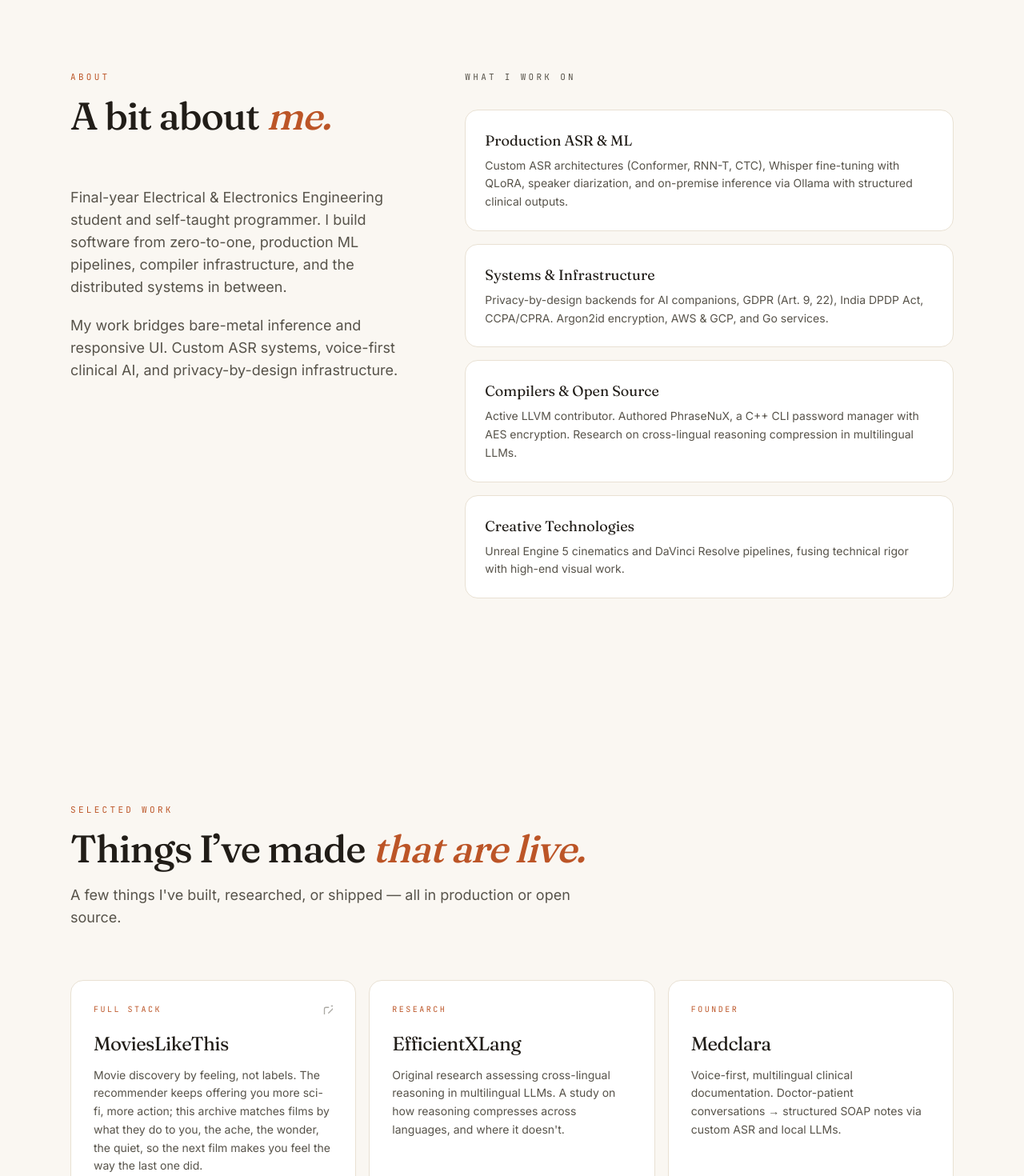
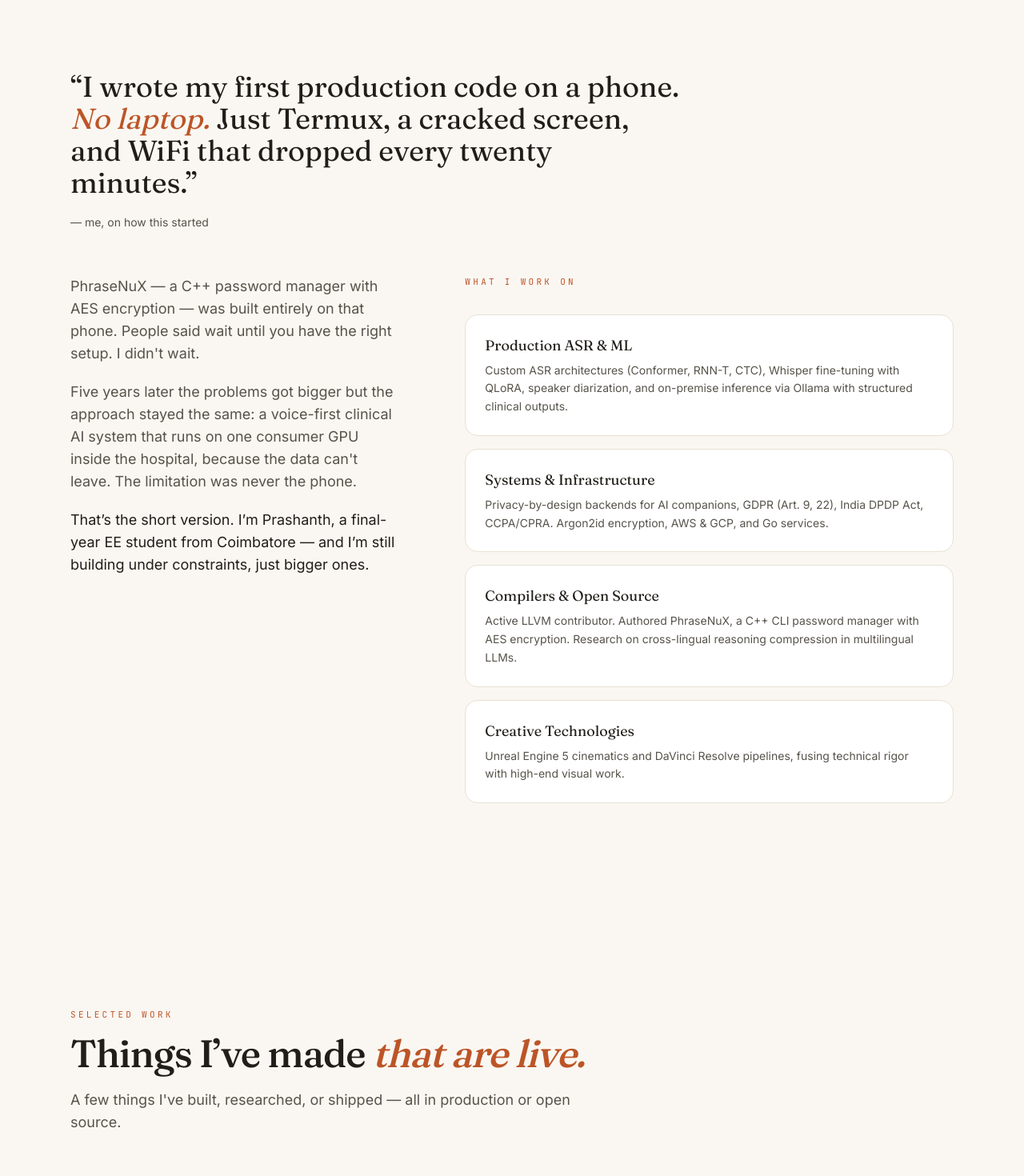
Before and after one commit to StarOne01/StarOne01.github.io, a Next.js app: page / in a window 1280 px wide. Shown: the part 840-2310 px from the top of the page at 80% size. Built offline with nearby package versions, Linux system fonts and the light colour scheme.

Commit message:
rebuild content from research: story-driven arc, smaller hero line, bottom nav

```diff
--- a/src/app/page.tsx
+++ b/src/app/page.tsx
@@ -1,5 +1,5 @@
 import Hero from "@/components/sections/hero";
-import About from "@/components/sections/about";
+import Story from "@/components/sections/story";
 import Work from "@/components/sections/work";
 import Experience from "@/components/sections/experience";
 import Stack from "@/components/sections/stack";
@@ -10,7 +10,7 @@ export default function Home() {
   return (
     <main id="main" tabIndex={-1}>
       <Hero />
-      <About />
+      <Story />
       <Work />
       <Experience />
       <Stack />
--- a/src/components/sections/about.tsx
+++ /dev/null
@@ -1,61 +0,0 @@
-"use client";
-import { motion } from "framer-motion";
-import { site, expertise } from "@/data/site";
-import SectionHeader from "@/components/ui/section-header";
-
-export default function About() {
-  return (
-    <section id="about" className="py-24 md:py-32 px-6 max-w-6xl mx-auto">
-      <div className="grid grid-cols-1 lg:grid-cols-12 gap-12 lg:gap-20">
-        <div className="lg:col-span-5">
-          <SectionHeader
-            eyebrow="about"
-            title={
-              <>
-                A bit about <span className="text-clay italic">me.</span>
-              </>
-            }
-          />
-          <div className="space-y-5 text-ink-soft text-base md:text-lg leading-relaxed">
-            {site.bio.map((p, i) => (
-              <motion.p
-                key={i}
-                initial={{ opacity: 0, y: 10 }}
-                whileInView={{ opacity: 1, y: 0 }}
-                viewport={{ once: true, margin: "-80px" }}
-                transition={{ duration: 0.5, delay: i * 0.1 }}
-              >
-                {p}
-              </motion.p>
-            ))}
-          </div>
-        </div>
-
-        <div className="lg:col-span-7">
-          <p className="font-mono text-[11px] tracking-[0.3em] uppercase text-ink-soft mb-8">
-            what I work on
-          </p>
-          <ul className="space-y-4">
-            {expertise.map((area, i) => (
-              <motion.li
-                key={area.title}
-                initial={{ opacity: 0, y: 12 }}
-                whileInView={{ opacity: 1, y: 0 }}
-                viewport={{ once: true, margin: "-40px" }}
-                transition={{ duration: 0.4, delay: i * 0.06 }}
-                className="group p-6 rounded-2xl bg-white border border-sand hover:border-clay/40 transition-colors"
-              >
-                <h3 className="font-serif text-lg text-ink mb-1.5">
-                  {area.title}
-                </h3>
-                <p className="text-ink-soft text-sm leading-relaxed">
-                  {area.description}
-                </p>
-              </motion.li>
-            ))}
-          </ul>
-        </div>
-      </div>
-    </section>
-  );
-}
--- a/src/components/sections/hero.tsx
+++ b/src/components/sections/hero.tsx
@@ -35,10 +35,9 @@ export default function Hero() {
           initial={{ opacity: 0, y: 12 }}
           animate={{ opacity: 1, y: 0 }}
           transition={{ delay: 0.25, duration: 0.7 }}
-          className="mt-6 text-lg sm:text-xl md:text-2xl text-ink-soft leading-relaxed max-w-xl"
+          className="mt-6 text-base sm:text-lg text-ink-soft leading-relaxed max-w-md"
         >
-          I build things that live in the real world — speech models that understand people,
-          compilers that run faster, and the occasional film recommender.
+          {site.intro}
         </motion.p>
 
         <motion.div
@@ -84,7 +83,7 @@ export default function Hero() {
         className="absolute bottom-8 inset-x-0 z-10 flex justify-center"
       >
         <Link
-          href="#about"
+          href="#story"
           className="group flex flex-col items-center gap-2 text-[11px] tracking-[0.25em] uppercase text-ink-soft/70 hover:text-ink transition-colors"
         >
           <span>scroll</span>
--- /dev/null
+++ b/src/components/sections/story.tsx
@@ -0,0 +1,77 @@
+"use client";
+import { motion } from "framer-motion";
+import { story, site, expertise } from "@/data/site";
+
+export default function Story() {
+  return (
+    <section id="story" className="py-24 md:py-32 px-6 max-w-6xl mx-auto">
+      <motion.blockquote
+        initial={{ opacity: 0, y: 16 }}
+        whileInView={{ opacity: 1, y: 0 }}
+        viewport={{ once: true, margin: "-80px" }}
+        transition={{ duration: 0.7 }}
+        className="max-w-3xl"
+      >
+        <p className="font-serif text-2xl sm:text-3xl md:text-4xl leading-snug text-ink">
+          &ldquo;I wrote my first production code on a phone.{" "}
+          <span className="text-clay italic">No laptop.</span> Just Termux, a cracked
+          screen, and WiFi that dropped every twenty minutes.&rdquo;
+        </p>
+        <footer className="mt-5 text-sm text-ink-soft">— me, on how this started</footer>
+      </motion.blockquote>
+
+      <div className="mt-14 grid grid-cols-1 lg:grid-cols-12 gap-12 lg:gap-20">
+        <div className="lg:col-span-5 space-y-5 text-ink-soft text-base md:text-lg leading-relaxed">
+          <motion.p
+            initial={{ opacity: 0, y: 10 }}
+            whileInView={{ opacity: 1, y: 0 }}
+            viewport={{ once: true, margin: "-80px" }}
+            transition={{ duration: 0.5 }}
+          >
+            {story.after}
+          </motion.p>
+          <motion.p
+            initial={{ opacity: 0, y: 10 }}
+            whileInView={{ opacity: 1, y: 0 }}
+            viewport={{ once: true, margin: "-80px" }}
+            transition={{ duration: 0.5, delay: 0.1 }}
+          >
+            {story.now}
+          </motion.p>
+          <motion.p
+            initial={{ opacity: 0, y: 10 }}
+            whileInView={{ opacity: 1, y: 0 }}
+            viewport={{ once: true, margin: "-80px" }}
+            transition={{ duration: 0.5, delay: 0.15 }}
+            className="text-ink"
+          >
+            That&rsquo;s the short version. I&rsquo;m {site.name}, a final-year EE student
+            from {site.location.split(",")[0]} — and I&rsquo;m still building under
+            constraints, just bigger ones.
+          </motion.p>
+        </div>
+
+        <div className="lg:col-span-7">
+          <p className="font-mono text-[11px] tracking-[0.3em] uppercase text-clay mb-8">
+            what I work on
+          </p>
+          <ul className="space-y-4">
+            {expertise.map((area, i) => (
+              <motion.li
+                key={area.title}
+                initial={{ opacity: 0, y: 12 }}
+                whileInView={{ opacity: 1, y: 0 }}
+                viewport={{ once: true, margin: "-40px" }}
+                transition={{ duration: 0.4, delay: i * 0.06 }}
+                className="group p-6 rounded-2xl bg-white border border-sand hover:border-clay/40 transition-colors"
+              >
+                <h3 className="font-serif text-lg text-ink mb-1.5">{area.title}</h3>
+                <p className="text-ink-soft text-sm leading-relaxed">{area.description}</p>
+              </motion.li>
+            ))}
+          </ul>
+        </div>
+      </div>
+    </section>
+  );
+}
--- a/src/components/ui/navbar.tsx
+++ b/src/components/ui/navbar.tsx
@@ -33,8 +33,8 @@ export default function Nav() {
 
   return (
     <header
-      className={`fixed top-0 inset-x-0 z-[60] flex justify-center px-4 pt-4 transition-all duration-300 ${
-        isHomePage && !isScrolled ? "opacity-0 -translate-y-2 pointer-events-none" : "opacity-100"
+      className={`fixed bottom-4 inset-x-0 z-[60] flex justify-center px-4 transition-all duration-300 ${
+        isHomePage && !isScrolled ? "opacity-0 translate-y-2 pointer-events-none" : "opacity-100"
       }`}
     >
       <nav
--- a/src/data/site.ts
+++ b/src/data/site.ts
@@ -3,23 +3,27 @@ export const site = {
   handle: "StarOne01",
   role: "ML Systems Engineer",
   location: "Coimbatore, Tamil Nadu",
+  intro: "I build speech models, compilers, and the infrastructure between them.",
   bio: [
-    "Final-year Electrical & Electronics Engineering student and self-taught programmer. I build software from zero-to-one, production ML pipelines, compiler infrastructure, and the distributed systems in between.",
-    "My work bridges bare-metal inference and responsive UI. Custom ASR systems, voice-first clinical AI, and privacy-by-design infrastructure.",
+    "Final-year electrical engineering student from Coimbatore who taught himself to program on a phone with a cracked screen. These days I build production ASR systems, compiler infrastructure, and the distributed systems in between.",
+    "My favorite problems are the constrained ones: Tamil medical conversations running through an ASR pipeline on a single consumer GPU, fully on-premise — because Indian healthcare data can't leave the hospital.",
   ],
-  tagline: "Curiosity-driven engineer exploring systems from first principles.",
-  typingLines: [
-    "Curiosity-driven engineer exploring systems from first principles.",
-    "Production ASR, compilers, and systems in the wild.",
-    "Shipping ML pipelines and the infrastructure underneath.",
-  ],
+  tagline: "Constraint-driven engineer. Ships from first principles.",
   email: "ping@starone01.me",
   socials: {
     email: { label: "Email", value: "ping@starone01.me", href: "mailto:ping@starone01.me" },
     linkedin: { label: "LinkedIn", value: "in/StarOne01", href: "https://www.linkedin.com/in/StarOne01/" },
     github: { label: "GitHub", value: "@StarOne01", href: "https://github.com/StarOne01" },
   },
-  nav: ["Work", "Stack", "Experience", "Contact"],
+  nav: ["Story", "Work", "Experience", "Stack", "Contact"],
+} as const;
+
+export const story = {
+  quote:
+    "I wrote my first production code on a phone. No laptop. Just Termux, a cracked screen, and WiFi that dropped every twenty minutes.",
+  after:
+    "PhraseNuX — a C++ password manager with AES encryption — was built entirely on that phone. People said wait until you have the right setup. I didn't wait.",
+  now: "Five years later the problems got bigger but the approach stayed the same: a voice-first clinical AI system that runs on one consumer GPU inside the hospital, because the data can't leave. The limitation was never the phone.",
 } as const;
 
 export const expertise = [
@@ -128,29 +132,30 @@ export type WorkItem = {
 
 export const featuredWork: readonly WorkItem[] = [
   {
+    name: "Medclara",
+    tag: "Clinical AI · Co-founder",
+    description:
+      "Voice-first, multilingual clinical documentation. Tamil doctor-patient conversations become structured SOAP notes through custom ASR and local LLMs — on one GPU, fully on-premise.",
+  },
+  {
     name: "MoviesLikeThis",
     tag: "Full Stack",
     description:
-      "Movie discovery by feeling, not labels. The recommender keeps offering you more sci-fi, more action; this archive matches films by what they do to you, the ache, the wonder, the quiet, so the next film makes you feel the way the last one did.",
+      "Movie discovery by feeling, not labels. The recommender keeps offering you more sci-fi, more action; this matches films by what they do to you — the ache, the wonder, the quiet.",
     href: "https://movieslikethis.starone01.me",
   },
   {
-    name: "EfficientXLang",
-    tag: "Research",
+    name: "LLVM",
+    tag: "Open Source",
     description:
-      "Original research assessing cross-lingual reasoning in multilingual LLMs. A study on how reasoning compresses across languages, and where it doesn't.",
-  },
-  {
-    name: "Medclara",
-    tag: "Founder",
-    description:
-      "Voice-first, multilingual clinical documentation. Doctor-patient conversations → structured SOAP notes via custom ASR and local LLMs.",
+      "15+ merged contributions to the compiler infrastructure behind Swift, Rust, and Clang — including float-related changes. Research on cross-lingual reasoning compression in multilingual LLMs.",
+    href: "https://github.com/StarOne01",
   },
   {
     name: "PhraseNuX",
-    tag: "Open Source",
+    tag: "Where it started",
     description:
-      "C++ CLI password manager with AES encryption. Zero dependencies, audited crypto, built to teach myself systems-level C++ the hard way.",
+      "C++ CLI password manager with AES encryption. Zero dependencies, audited crypto — built entirely on a phone, to teach myself systems-level C++ the hard way.",
     href: "https://github.com/StarOne01/PhraseNuX",
   },
 ];
```
